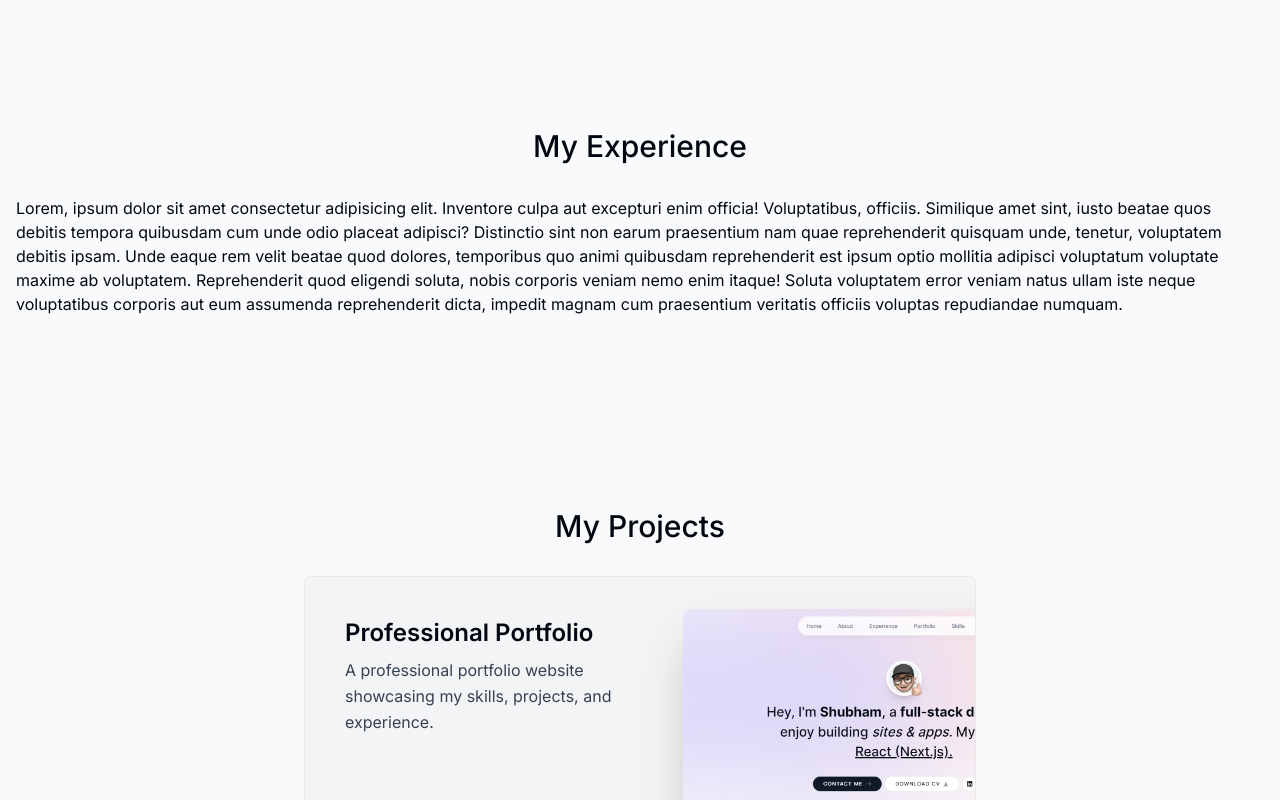
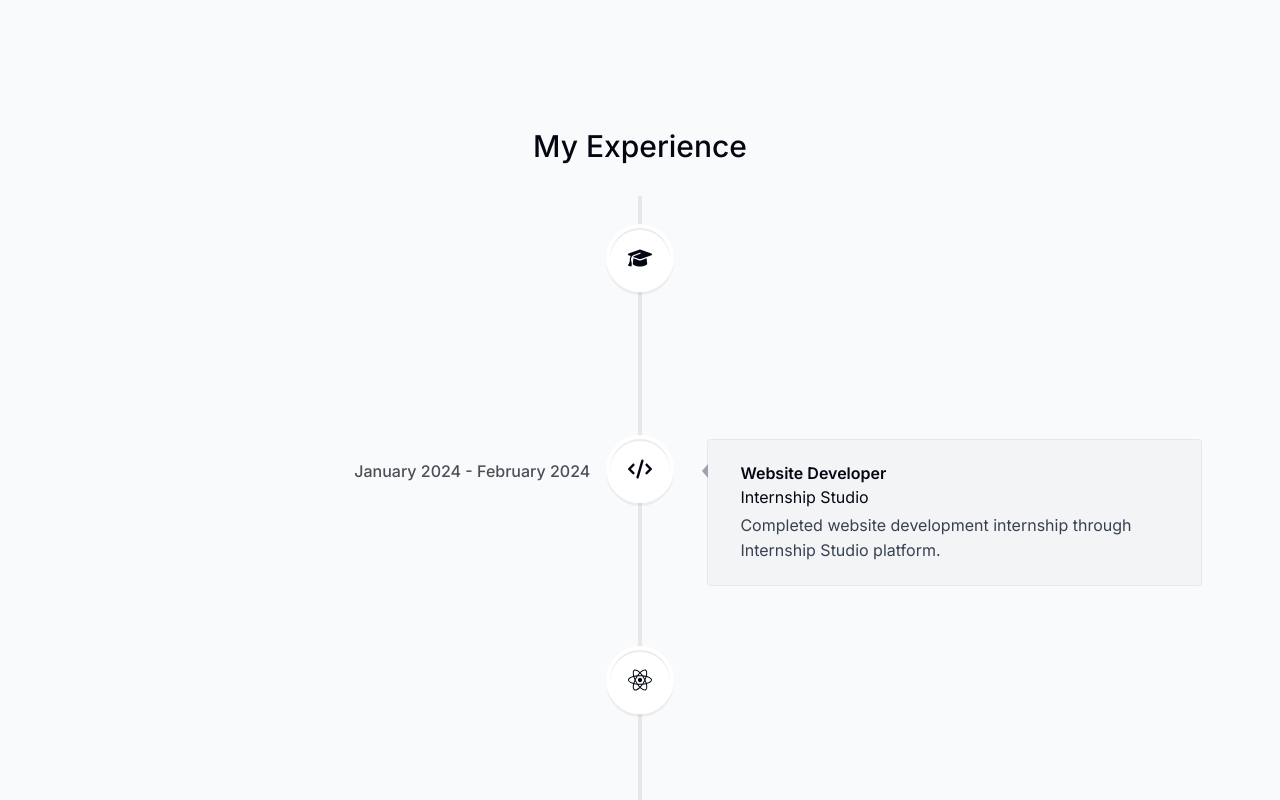
Before and after one commit to shubham26062002/professional-portfolio-website, a Next.js app: page / in a window 1280 px wide. Shown: the part 1060-1860 px from the top of the page. Built offline with nearby package versions, Linux system fonts and the light colour scheme.

Commit message:
Added experience section.

```diff
--- a/app/globals.css
+++ b/app/globals.css
@@ -1,3 +1,7 @@
 @tailwind base;
 @tailwind components;
 @tailwind utilities;
+
+html {
+    --line-color: "#e5e7eb";
+}
--- a/components/experience.tsx
+++ b/components/experience.tsx
@@ -1,11 +1,67 @@
+"use client"
+
+import { VerticalTimeline, VerticalTimelineElement } from "react-vertical-timeline-component"
+import "react-vertical-timeline-component/style.min.css"
+import { useMemo } from "react"
+import { FaCode, FaGraduationCap, FaReact } from "react-icons/fa6"
+
 import { SectionWrapper } from "@/components/section-wrapper"
 import { SectionHeading } from "@/components/section-heading"
 
 export const Experience = () => {
+    const experiencesData = useMemo<{
+        title: string,
+        location: string,
+        description: string,
+        date: string,
+        icon: React.ReactNode,
+    }[]>(() => [
+        {
+            title: "Graduated in IT",
+            location: "LDRP-ITR, Gandhinagar",
+            description: "Completed my Bachelor's degree in Information Technology from LDRP-ITR, Gandhinagar.",
+            date: "2020 - 2024",
+            icon: <FaGraduationCap />,
+        }, {
+            title: "Website Developer",
+            location: "Internship Studio",
+            description: "Completed website development internship through Internship Studio platform.",
+            date: "January 2024 - February 2024",
+            icon: <FaCode />,
+        }, {
+            title: "Frontend/React Developer Intern",
+            location: "TatvaSoft, Ahmedabad",
+            description: "Worked as a Frontend/React Developer Intern at TatvaSoft, Ahmedabad.",
+            date: "May 2023 - June 2023",
+            icon: <FaReact />,
+        },
+    ], [])
+
     return (
-        <SectionWrapper className="mb-28 sm:mb-48 scroll-mt-28" id="experience">
+        <SectionWrapper className="mb-28 sm:mb-48 scroll-mt-28 w-full" id="experience">
             <SectionHeading>My Experience</SectionHeading>
-            Lorem, ipsum dolor sit amet consectetur adipisicing elit. Inventore culpa aut excepturi enim officia! Voluptatibus, officiis. Similique amet sint, iusto beatae quos debitis tempora quibusdam cum unde odio placeat adipisci? Distinctio sint non earum praesentium nam quae reprehenderit quisquam unde, tenetur, voluptatem debitis ipsam. Unde eaque rem velit beatae quod dolores, temporibus quo animi quibusdam reprehenderit est ipsum optio mollitia adipisci voluptatum voluptate maxime ab voluptatem. Reprehenderit quod eligendi soluta, nobis corporis veniam nemo enim itaque! Soluta voluptatem error veniam natus ullam iste neque voluptatibus corporis aut eum assumenda reprehenderit dicta, impedit magnam cum praesentium veritatis officiis voluptas repudiandae numquam.
+            <VerticalTimeline lineColor="#e5e7eb">
+
+                {experiencesData.map((item, index) => (
+                    <VerticalTimelineElement key={index} contentStyle={{
+                        background: "#f3f4f6",
+                        boxShadow: "none",
+                        border: "1px solid rgba(0, 0, 0, 0.05)",
+                        textAlign: "left",
+                        padding: "1.3rem 2rem",
+                    }} contentArrowStyle={{
+                        borderRight: "0.4rem solid #9ca3af",
+                    }} date={item.date} icon={item.icon} iconStyle={{
+                        background: "white",
+                        fontSize: "1.5rem",
+                    }} visible>
+                        <h3 className="font-semibold capitalize">{item.title}</h3>
+                        <h4 className="font-normal !mt-0">{item.location}</h4>
+                        <p className="!mt-1 !font-normal text-gray-700">{item.description}</p>
+                    </VerticalTimelineElement>
+                ))}
+
+            </VerticalTimeline>
         </SectionWrapper>
     )
 }
--- a/components/section-wrapper.tsx
+++ b/components/section-wrapper.tsx
@@ -28,8 +28,6 @@ export const SectionWrapper = ({
         }
     }, [inView, lastChangedAt, setActiveSection, id])
 
-    console.log(activeSection)
-
     return (
         <section className={className} id={id} ref={ref}>{children}</section>
     )
--- a/package.json
+++ b/package.json
@@ -16,6 +16,7 @@
     "react-dom": "^18",
     "react-icons": "^5.2.1",
     "react-intersection-observer": "^9.10.2",
+    "react-vertical-timeline-component": "^3.6.0",
     "tailwind-merge": "^2.3.0",
     "zustand": "^4.5.2"
   },
@@ -23,6 +24,7 @@
     "@types/node": "^20",
     "@types/react": "^18",
     "@types/react-dom": "^18",
+    "@types/react-vertical-timeline-component": "^3.3.6",
     "eslint": "^8",
     "eslint-config-next": "14.2.3",
     "postcss": "^8",
```
Also changed, not shown: 1 other file (tests, documents, lock files or other folders).
